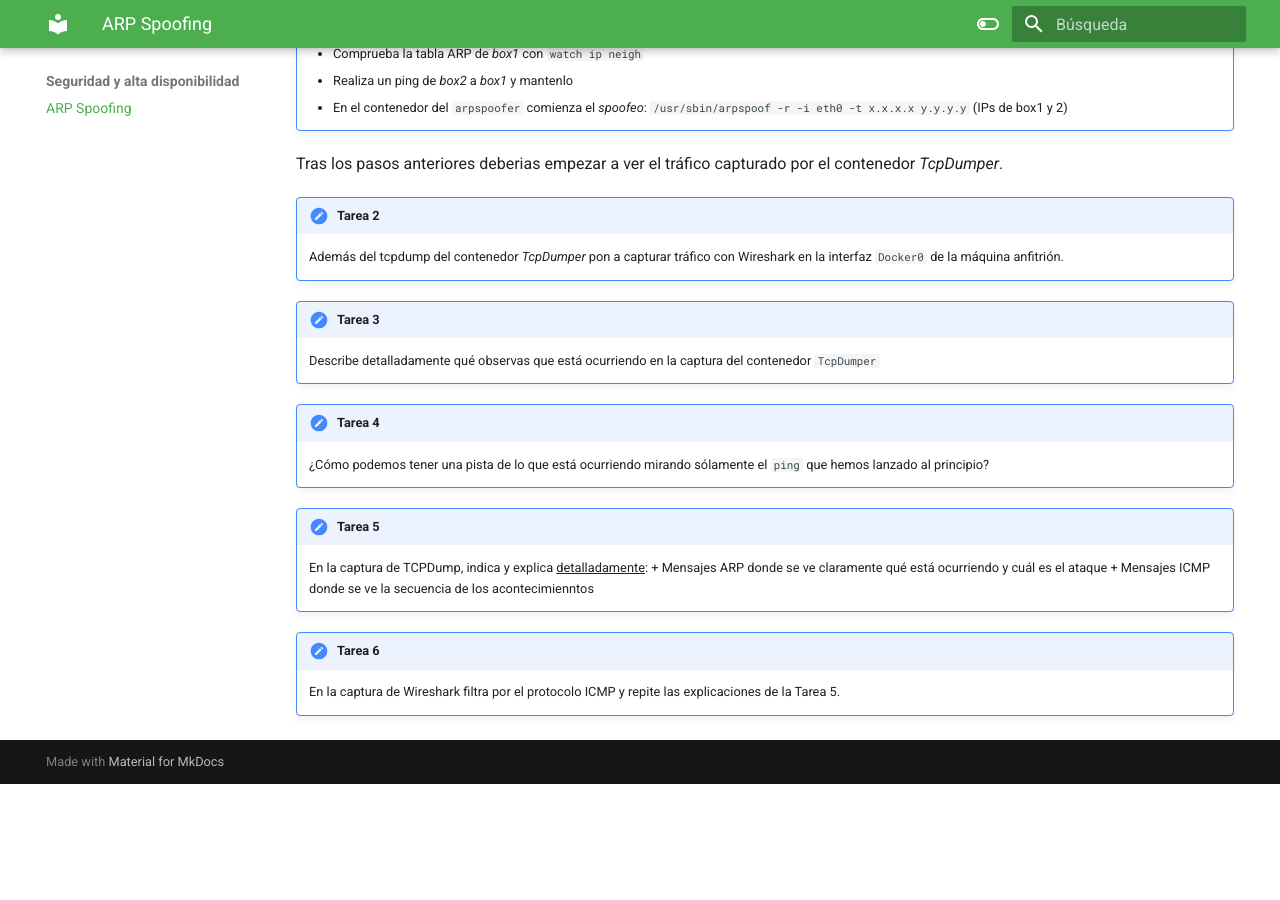
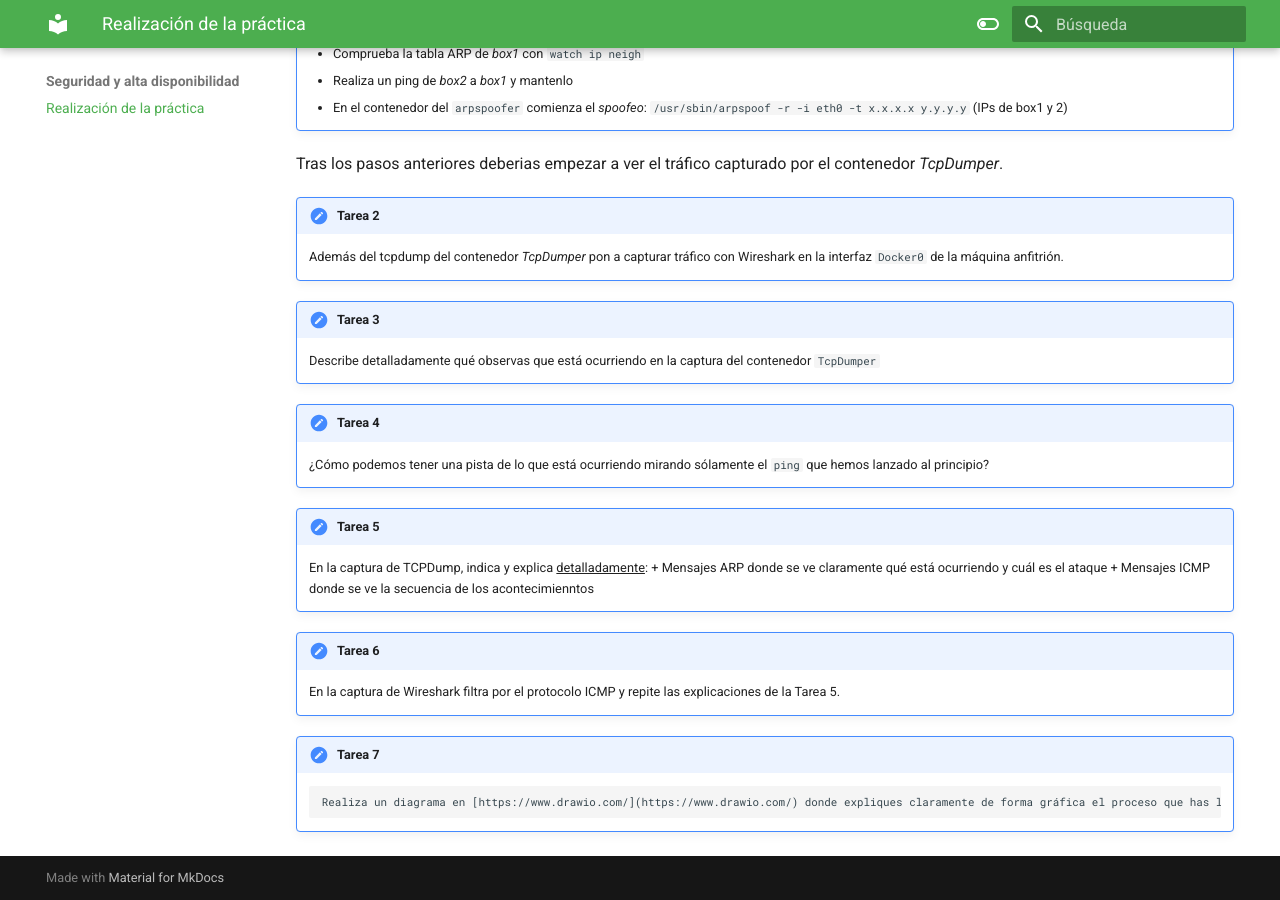
Before and after one commit to raul-profesor/SAD, an MkDocs documentation site: the page built from docs/ARP_Spoofing.md, in a window 1280 px wide and 900 px high, scrolled down 1385 px. Built offline with MkDocs 1.6.1 and Material for MkDocs 9.7.7, drawn with Linux system fonts in a browser that asks for light colours; before the commit the page ends 2169 px from its top, so only the background shows below that; some of the changed text lies outside the part shown.

Commit message:
commit de prueba~

```diff
--- a/docs/ARP_Spoofing.md
+++ b/docs/ARP_Spoofing.md
@@ -1,3 +1,5 @@
+# Realización de la práctica
+
 Debéis clonar el repositorio: [https://github.com/raul-profesor/spoofing](https://github.com/raul-profesor/spoofing)
 
 Esta práctica está ubicada dentro de la carpeta `Lab1-ArpSpoofing`.
@@ -48,3 +50,6 @@ Tras los pasos anteriores deberias empezar a ver el tráfico capturado por el co
 
 !!!task "Tarea 6"
     En la captura de Wireshark filtra por el protocolo ICMP y repite las explicaciones de la Tarea 5.
+
+!!!task "Tarea 7"
+        Realiza un diagrama en [https://www.drawio.com/](https://www.drawio.com/) donde expliques claramente de forma gráfica el proceso que has llevado a acabo.
```
